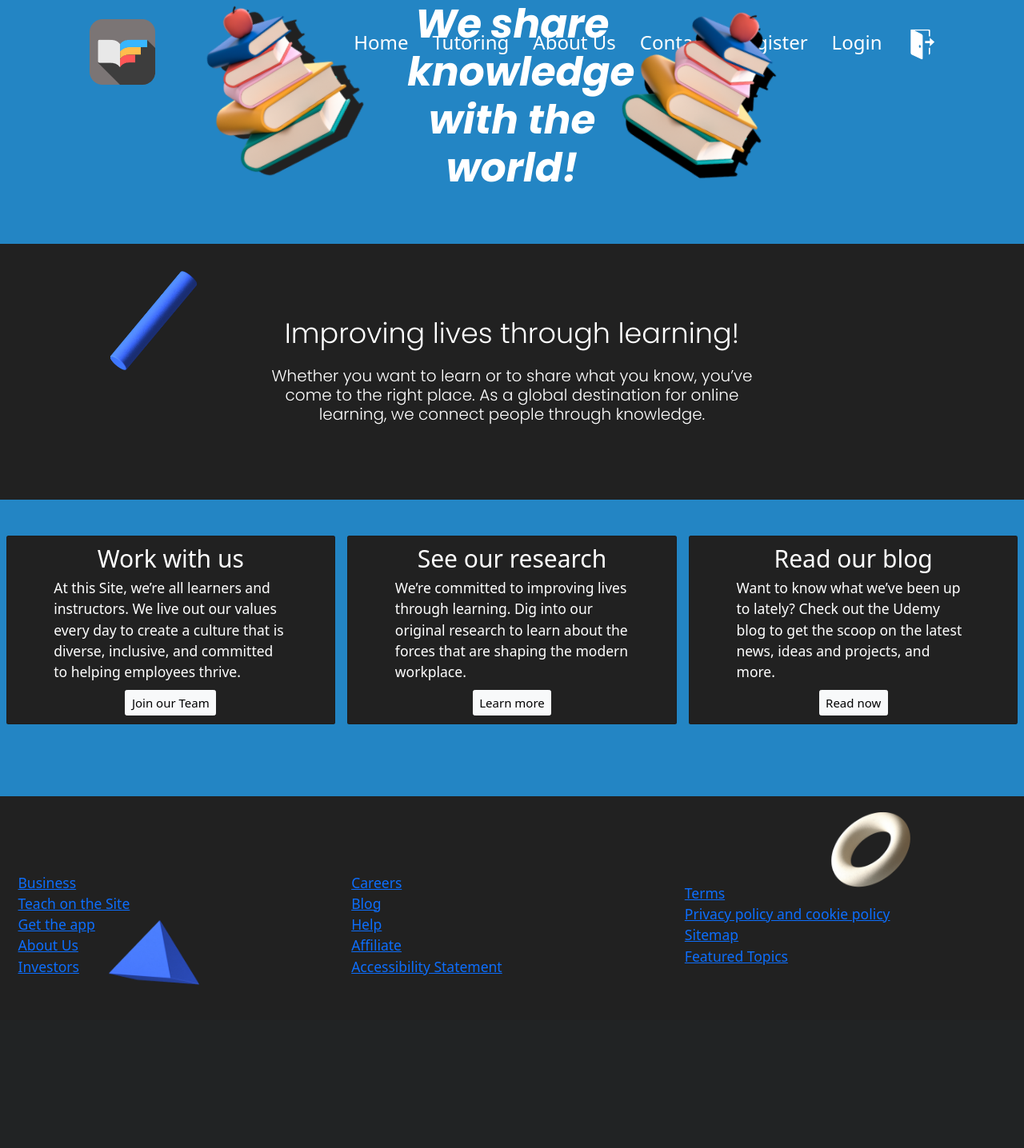
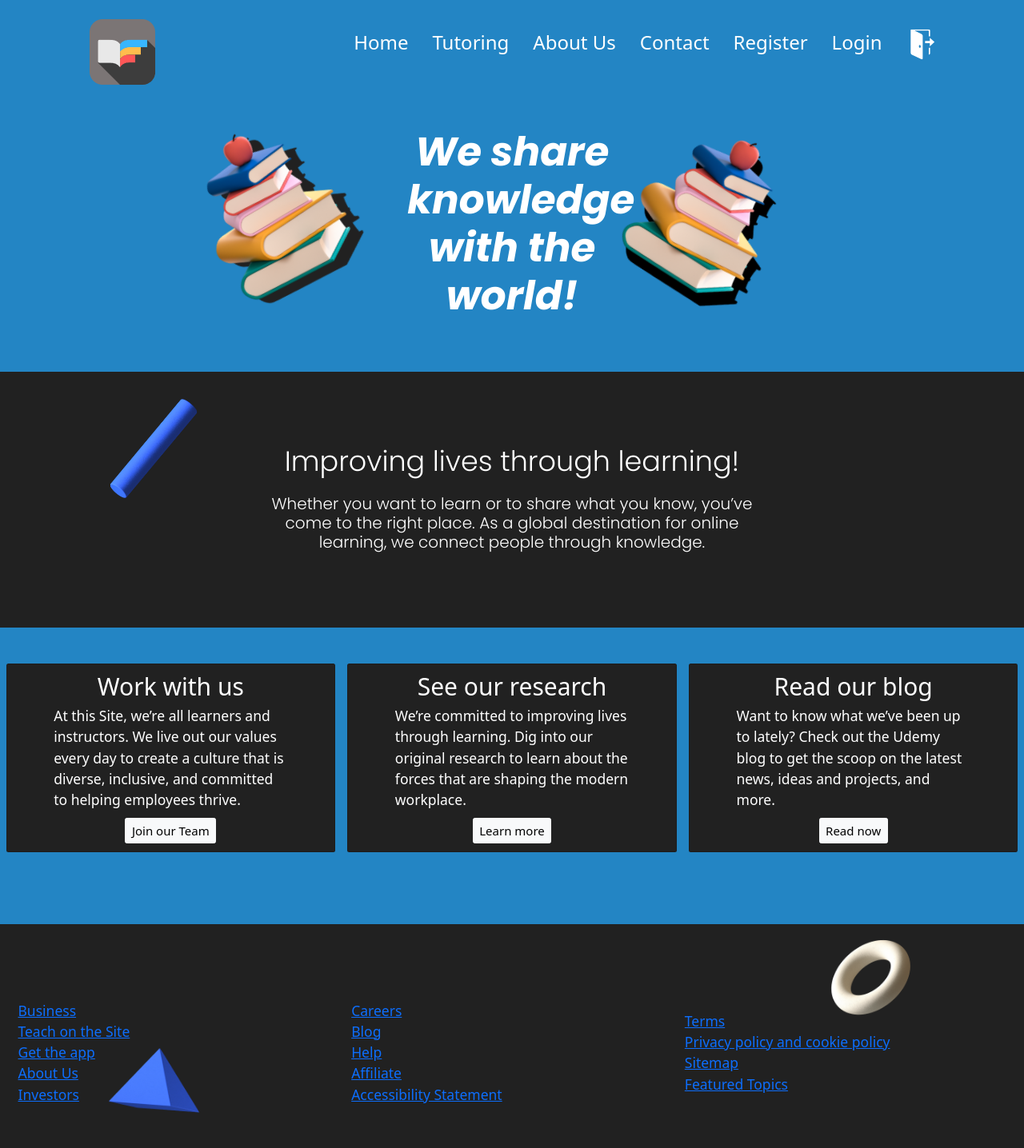
Before and after one commit to FloKuersten/Codefactory-Groupproject, a Symfony app: template templates/static/about.html.twig in a window 1280 px wide. Shown: the whole page at 80% size. Before the commit the page ends 1232 px from the top, so only its background shows below. Run offline with Twig, Linux system fonts and the light colour scheme; the template is opened without the code that fills it, so the values that code supplies are empty; some libraries are stand-ins or nearby versions.

Commit message:
add crhistoph changes

```diff
--- a/templates/static/about.html.twig
+++ b/templates/static/about.html.twig
@@ -14,6 +14,7 @@
     <title>About Us</title>
 </head>
 <body class="p-0 m-0"> #}
+    <div class="container-fluid" style="min-height: 20vh;min-width:100vw;background-color: #2385C4;"></div>
     <div class="container-fluid d-flex flex-column justify-content-center align-items-center p-0 m-0" id="mainContainer">
 
         <div class="row row-cols-3 mb-5 p-0 m-0" id="topSection">
@@ -59,15 +60,15 @@
         </div>
 
 
-        <div class="container-fluid d-flex flex-row justify-content-evenly align-items-center w-50 my-5 gap-3 fs-4 p-0 m-0" id="icons">
+        <div class="container w-50 d-flex flex-row justify-content-evenly align-items-center text-white w-50 my-5 display-3" id="icons">
             <i class="bi bi-twitter"></i>
             <i class="bi bi-facebook"></i>
             <i class="bi bi-linkedin"></i>
             <i class="bi bi-github"></i>
         </div>
 
-        <div class="container-fluid row row-cols-3 mt-5 fs-3 pt-3" id="bottomSection">
-            <div class="col d-flex flex-column justify-content-center pt-5">
+        <div class="container-fluid row row-cols-3 mt-5 fs-3 pt-3 m-0" id="bottomSection">
+            <div class="col d-flex flex-column justify-content-center pt-5 m-0">
                 <a href="#">Business</a>
                 <a href="#">Teach on the Site</a>
                 <a href="#">Get the app</a>
@@ -75,7 +76,7 @@
                 <a href="#">Investors</a>
             </div>
 
-            <div class="col d-flex flex-column justify-content-center pt-5">
+            <div class="col d-flex flex-column justify-content-center pt-5 m-0">
                 <a href="#">Careers</a>
                 <a href="#">Blog</a>
                 <a href="#">Help</a>
@@ -84,7 +85,7 @@
             </div>
             <img src="../images/asset7.png" alt="" id="bottomImg1">
 
-            <div class="col d-flex flex-column justify-content-center pt-5">
+            <div class="col d-flex flex-column justify-content-center pt-5 m-0">
                 <a href="#">Terms</a>
                 <a href="#">Privacy policy and cookie policy</a>
                 <a href="#">Sitemap</a>
```
